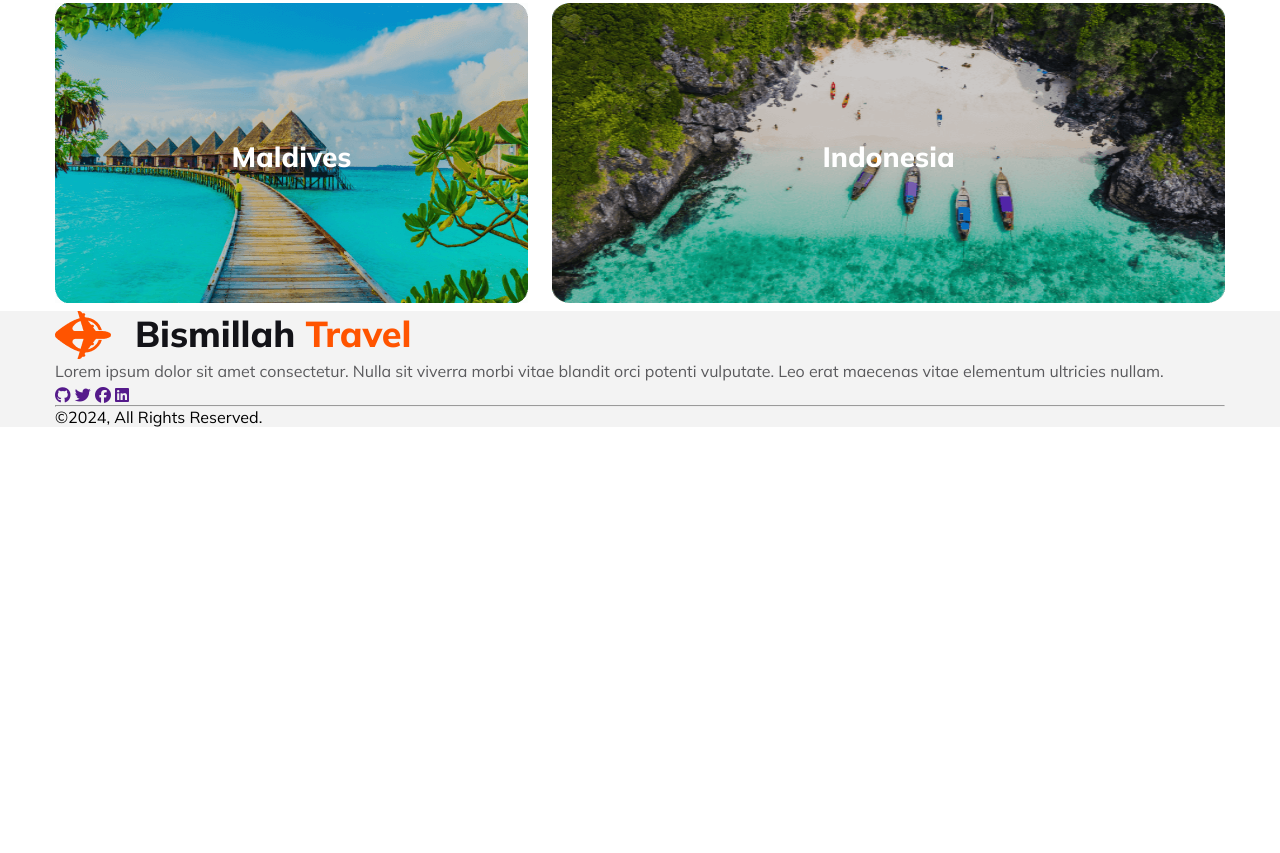
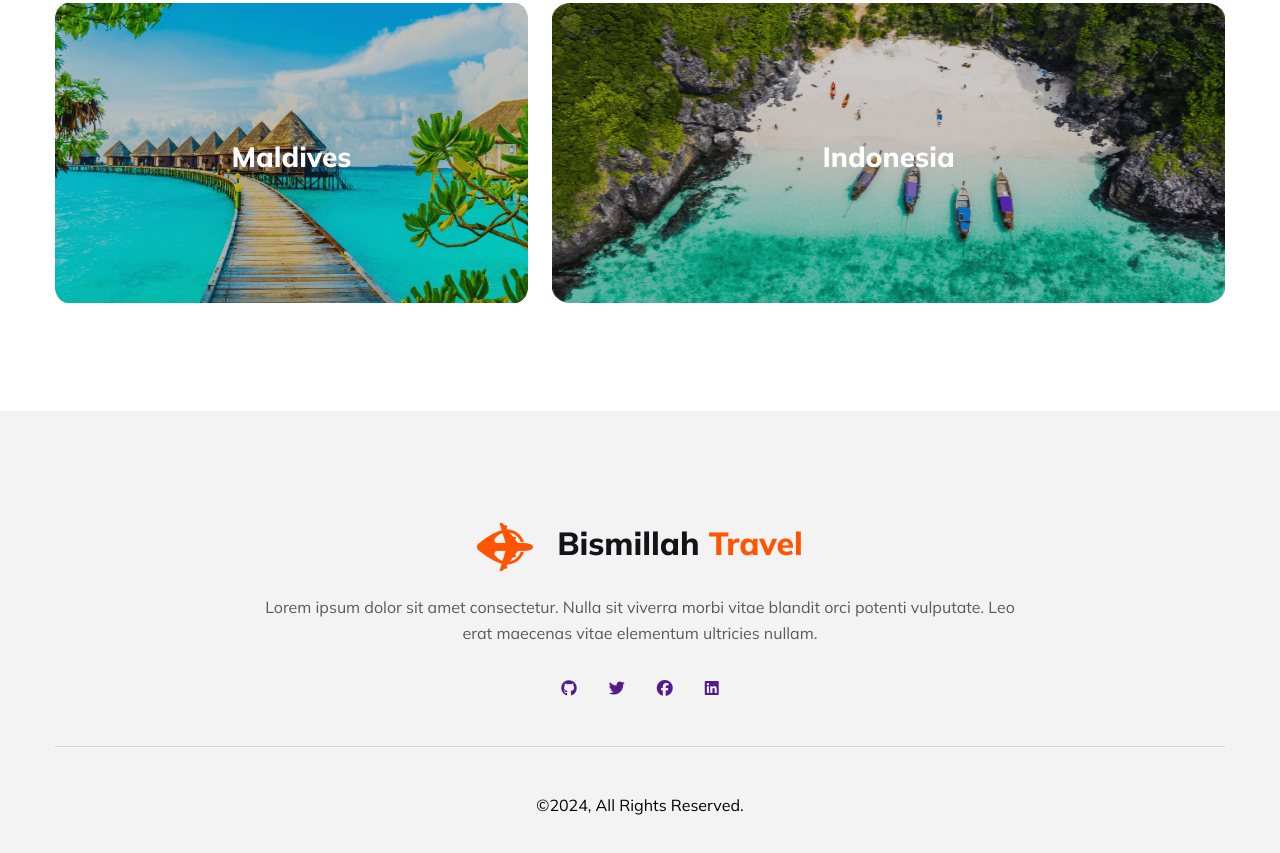
Before and after one commit to masudulalam/Hero-Travel-Project, a plain HTML site: page index.html in a window 1280 px wide. Shown: the part 2284-3137 px from the top of the page. Before the commit the page ends 2711 px from the top, so only its background shows below. Drawn offline with Linux system fonts and the light colour scheme.

Commit message:
added footer

```diff
--- a/index.html
+++ b/index.html
@@ -112,18 +112,18 @@
     </main>
     <footer class="footer">
         <div class="footer-content container">
-            <div class="logo-container display-flex">
+            <div class="footer-logo logo-container display-flex">
                 <img src="./Images/logo.png" alt="Logo">
                 <h4 class="logo-title">Bismillah <span class="primary-color">Travel</span></h3>
             </div>
-            <p class="normal-text gray-3">Lorem ipsum dolor sit amet consectetur. Nulla sit viverra morbi vitae blandit orci potenti vulputate. Leo erat maecenas vitae elementum ultricies nullam. </p>
+            <p class="footer-paragraph normal-text gray-3">Lorem ipsum dolor sit amet consectetur. Nulla sit viverra morbi vitae blandit orci potenti vulputate. Leo erat maecenas vitae elementum ultricies nullam. </p>
             <div class="social-media-container">
                 <a href=""><i class="fa-brands fa-github"></i></a>
                 <a href=""><i class="fa-brands fa-twitter"></i></a>
                 <a href=""><i class="fa-brands fa-facebook"></i></a>
                 <a href=""><i class="fa-brands fa-linkedin"></i></a>
             </div>
-            <hr>
+            <!-- <hr> -->
             <p>&copy2024, All Rights Reserved.</p>
         </div>
     </footer>
--- a/styles/style.css
+++ b/styles/style.css
@@ -224,11 +224,33 @@ li {
 /* Footer Styles */
 .footer {
     background: rgba(19, 19, 24, 0.05);
+    margin-top: 6.25rem;
+    padding: 7rem 0;
+}
+.footer-content{
+    text-align: center;
+}
+.footer-logo{
+    justify-content: center;
 }
 
-h4 {
+.footer .logo-container h4 {
     color: rgb(19, 19, 24);
     font-size: 2rem;
     font-weight: 800;
     line-height: 2.5rem;
 }
+.footer-paragraph{
+    width: 48rem;
+    margin: 0 auto;
+    margin-top: 1.5rem;
+    margin-bottom: 2rem;
+}
+.social-media-container{
+    border-bottom: 1px solid lightgray;
+    margin-bottom: 3rem;
+    padding-bottom: 3rem;
+    display: flex;
+    gap: 2rem;
+    justify-content: center;
+}
```
Also changed, not shown: 1 other file.
